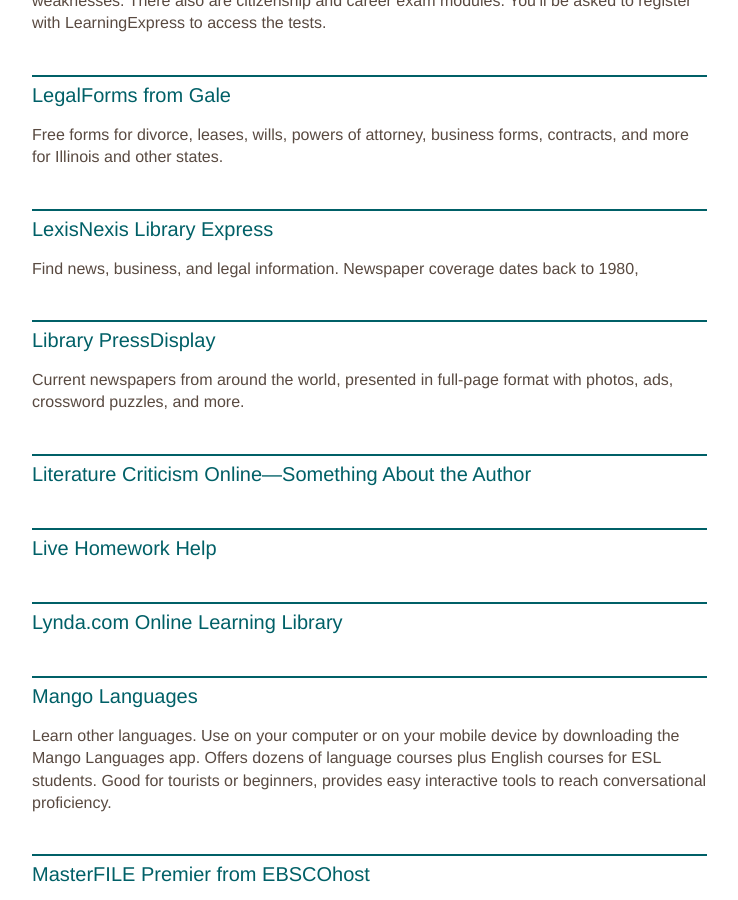
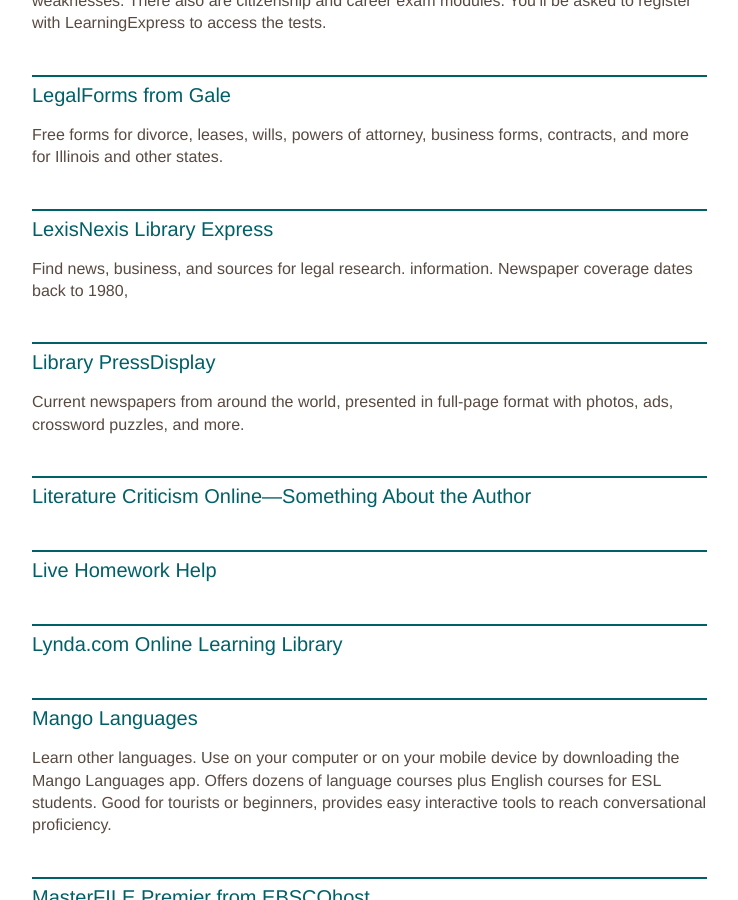
Before and after one commit to skokielibrary/spl-content, a Jekyll site: the page built from _content/bruce/resources--research-topic.markdown, in a window 1280 px wide and 900 px high, scrolled down 3563 px. Shown: the whole window, without its empty margins (126-864 px from the left). Built offline with Jekyll 4.4.1, drawn with Linux system fonts in a browser that asks for light colours.

Commit message:
Updated resources--research-topic.markdown

```diff
--- a/_content/bruce/resources--research-topic.markdown
+++ b/_content/bruce/resources--research-topic.markdown
@@ -109,7 +109,7 @@ Ace the ACT, SAT, GED, ASVAB, and other tests by prepping with these interactive
 Free forms for divorce, leases, wills, powers of attorney, business forms, contracts, and more for Illinois and other states.
 
 ##LexisNexis Library Express
-Find news, business, and legal information. Newspaper coverage dates back to 1980,
+Find news, business, and sources for legal research. information. Newspaper coverage dates back to 1980,
 
 ##Library PressDisplay
 Current newspapers from around the world, presented in full-page format with photos, ads, crossword puzzles, and more.
```
